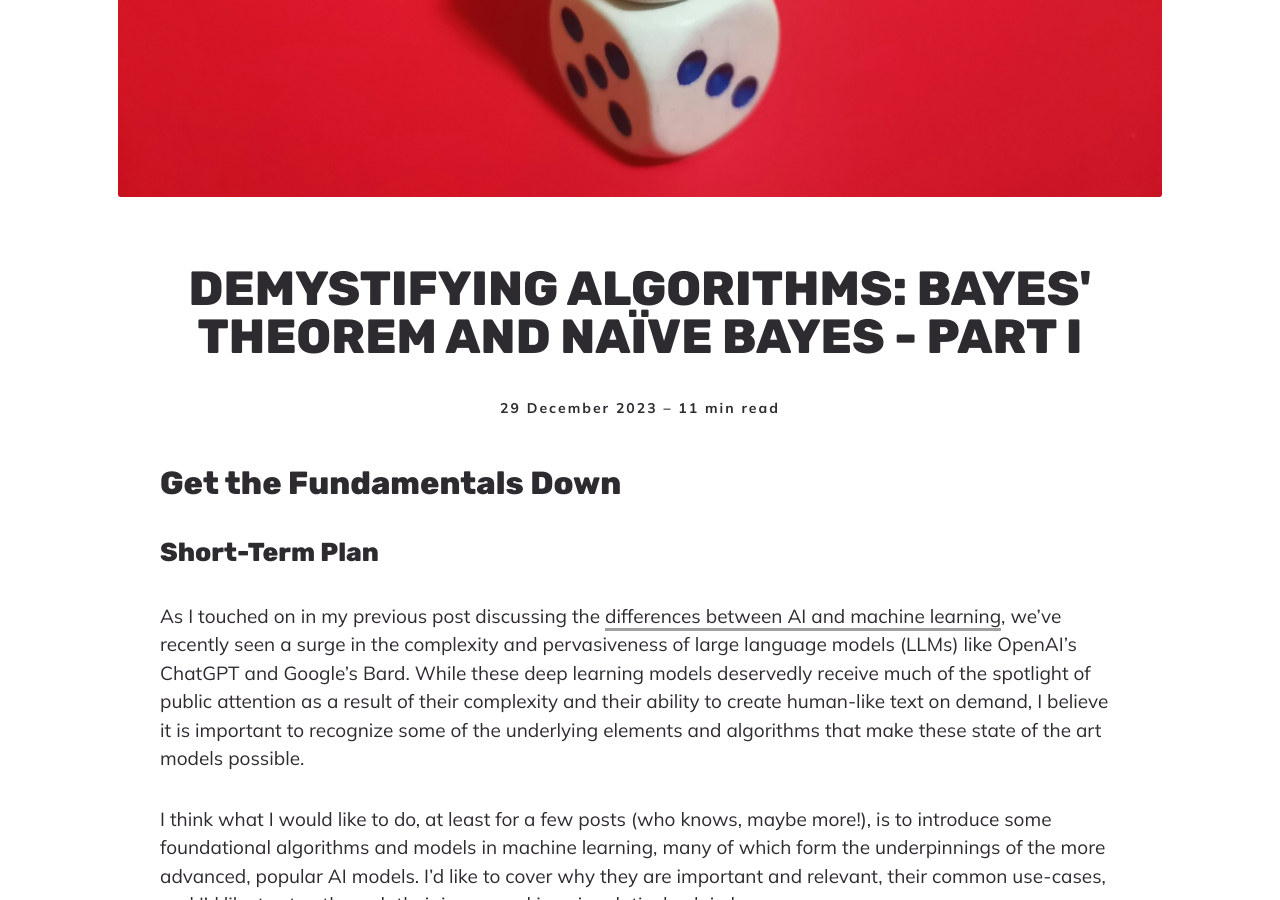
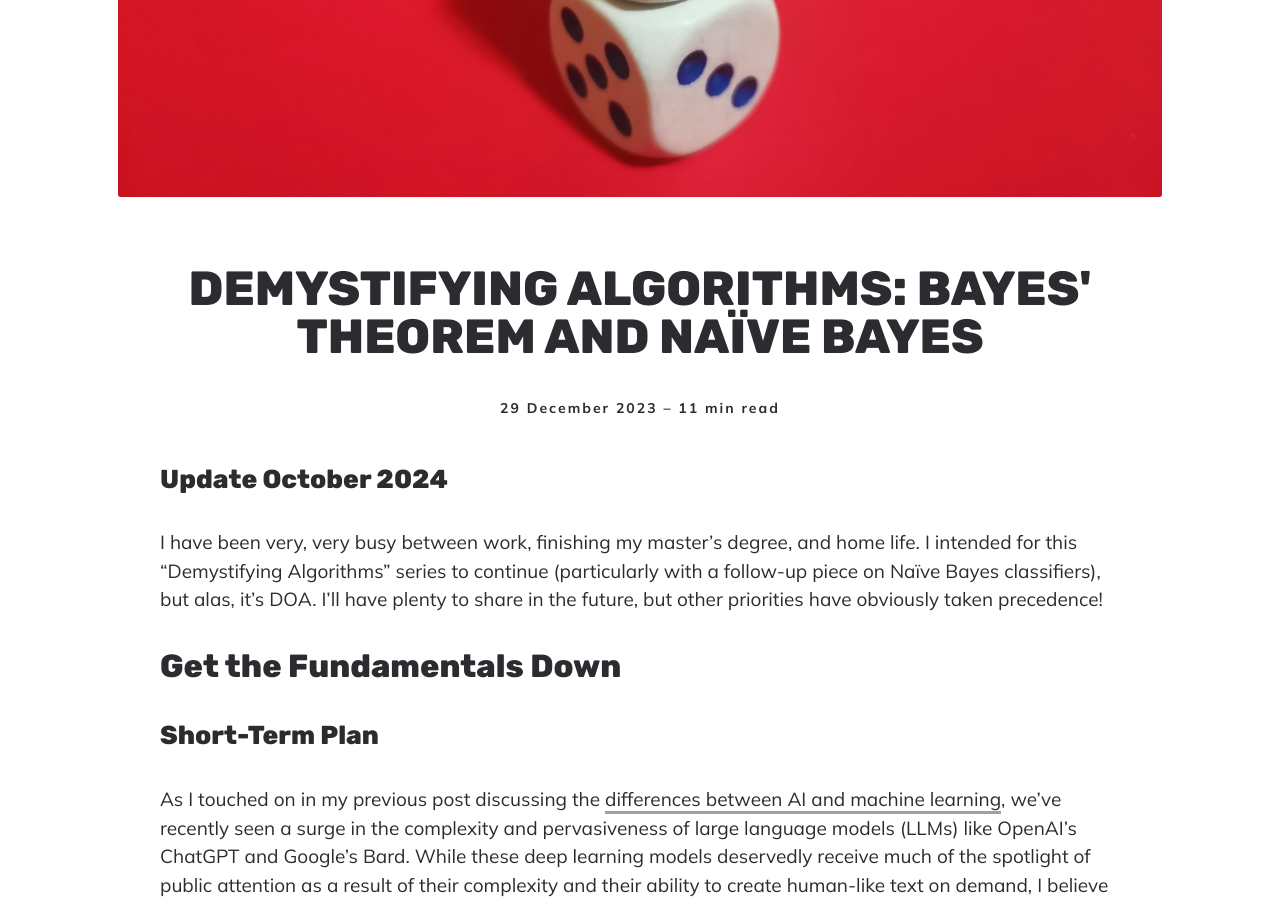
Before and after one commit to Jacob-A-Scott/Personal-Website, a Jekyll site: the page built from _posts/2023-12-29-Bayes-Theorem.md, in a window 1280 px wide and 900 px high, scrolled down 542 px. Built offline with Jekyll 4.4.1, drawn with Linux system fonts in a browser that asks for light colours; nearby versions of some CDN libraries.

Commit message:
Update 2023-12-29-Bayes-Theorem.md

```diff
--- a/_posts/2023-12-29-Bayes-Theorem.md
+++ b/_posts/2023-12-29-Bayes-Theorem.md
@@ -1,6 +1,6 @@
 ---
 layout: post
-title: "Demystifying Algorithms: Bayes' Theorem and Naïve Bayes - Part I"
+title: "Demystifying Algorithms: Bayes' Theorem and Naïve Bayes"
 description: "Explaining one of the cornerstones of probability theory. A critical precursor to complex probabilistic models."
 date:   2023-12-29
 image:  '/images/bayes_theorem.jpg'
@@ -8,6 +8,9 @@ tags:
   - "ai"
   - "probability"
 ---
+
+### Update October 2024
+I have been very, very busy between work, finishing my master's degree, and home life. I intended for this "Demystifying Algorithms" series to continue (particularly with a follow-up piece on Naïve Bayes classifiers), but alas, it's DOA. I'll have plenty to share in the future, but other priorities have obviously taken precedence!
 
 ## Get the Fundamentals Down
 ### Short-Term Plan
```
